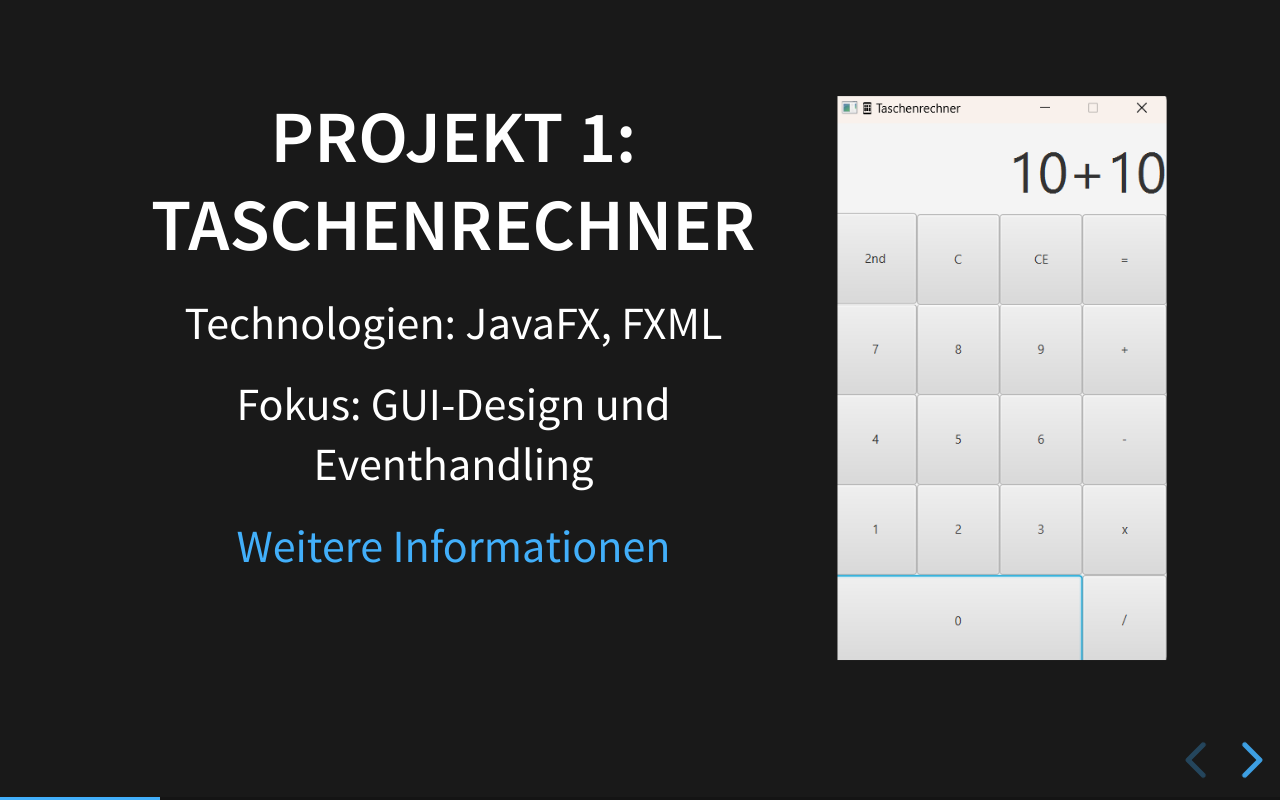
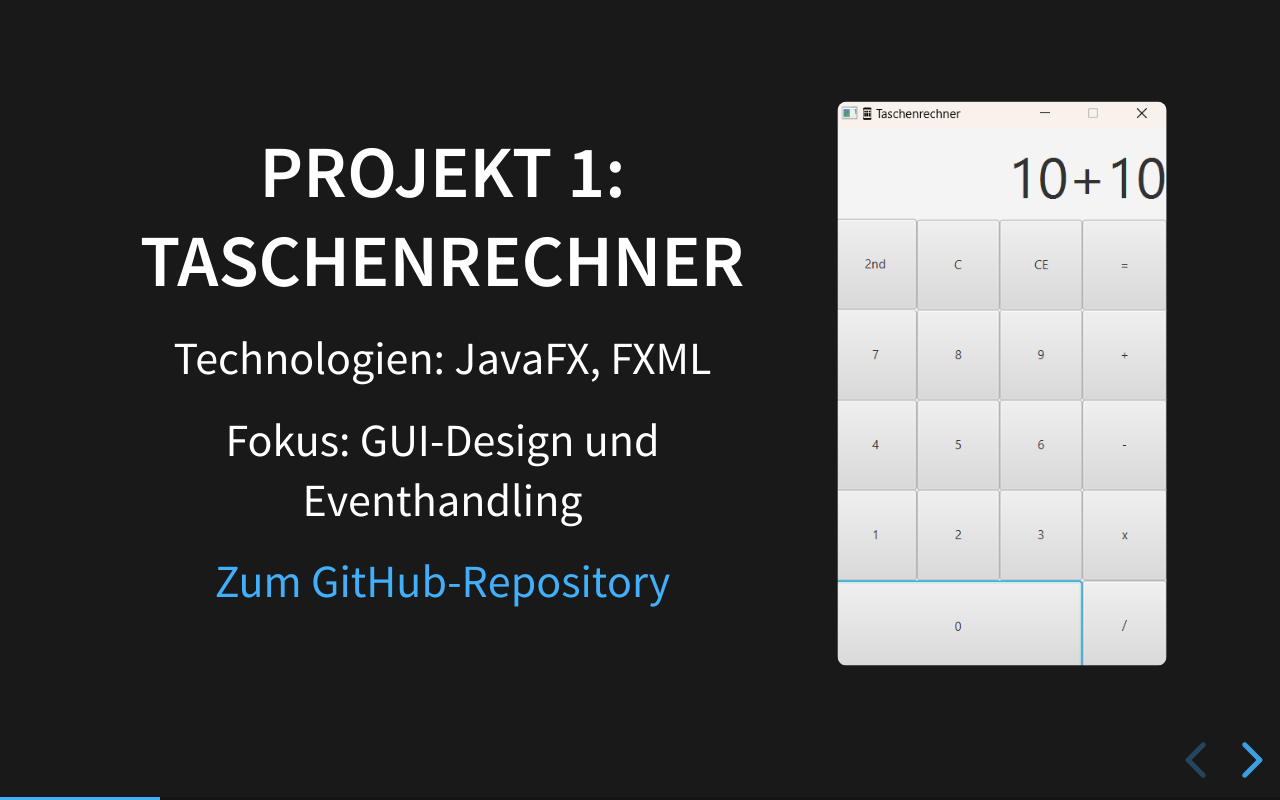
Before and after one commit to AishiDaBoi/ProjekteAusDerHTL, a website: page docs/index.html in a window 1280 px wide. Both pictures are taken after a click on the button "next slide". Drawn offline with Linux system fonts and the light colour scheme.

Commit message:
added github links

```diff
--- a/docs/css/style.css
+++ b/docs/css/style.css
@@ -1,19 +1,38 @@
+/* Layout für jedes Projekt */
 .project {
-    display: flex;                  /* Flexbox für nebeneinander Anordnung */
-    align-items: flex-start;        /* Text und Bild oben ausrichten */
-    gap: 20px;                      /* Abstand zwischen Text und Bild */
-    margin-bottom: 30px;            /* Abstand nach unten */
+    display: flex;                      /* Flexbox für nebeneinander Anordnung */
+    align-items: center;                 /* Vertikale Ausrichtung von Text und Bild */
+    gap: 20px;                           /* Abstand zwischen Text und Bild */
+    margin-bottom: 30px;                 /* Abstand nach unten */
 }
 
+/* Textbereich */
 .text {
-    flex: 1;                        /* Text nimmt verfügbare Breite */
-    padding-right: 20px;            /* Zusätzlicher Abstand rechts */
+    flex: 1;                             /* Text nimmt den verfügbaren Raum ein */
+    padding-right: 20px;                 /* Zusätzlicher Abstand rechts zum Bild */
 }
 
+/* Bildbereich */
+.image {
+    flex-shrink: 0;                      /* Verhindert, dass das Bild schrumpft */
+}
+
+/* Alle Bilder gleich groß und immer rechts neben dem Text */
 .image img {
-    max-width: 300px;               /* Begrenze Bildbreite */
-    height: auto;                   /* Bild bleibt proportional */
-    display: block;                 /* Vermeidet ungewollte zusätzliche Abstände */
-    margin: 0;                      /* Entfernt Standardabstände */
-    padding-bottom: 10px;           /* Sicherer Abstand zur Unterseite */
+    width: 300px;                        /* Festgelegte Breite für alle Bilder */
+    height: auto;                        /* Automatische Höhe, um das Seitenverhältnis zu wahren */
+    display: block;                      /* Verhindert unerwünschte Abstände unter dem Bild */
+    margin-left: 20px;                   /* Abstand nach links zum Text */
+    border-radius: 8px;                  /* Optional: Ecken abrunden */
 }
+
+/* Link-Stile */
+a {
+    text-decoration: none;               /* Entfernt die Unterstreichung der Links */
+    color: #0066cc;                      /* Linkfarbe */
+}
+
+a:hover {
+    text-decoration: underline;          /* Unterstreichung beim Hover */
+    color: #003366;                      /* Dunklere Farbe beim Hover */
+}
--- a/docs/index.html
+++ b/docs/index.html
@@ -11,6 +11,8 @@
 	<!-- Theme used for syntax highlighting of code -->
 	<link rel="stylesheet" href="plugin/highlight/monokai.css">
 	<link rel="stylesheet" href="css/style.css">
+
+	<link rel="icon" type="image/png" href="images/favicon.png" />
 
 </head>
 <body>
@@ -31,7 +33,7 @@
 					<h2>Projekt 1: Taschenrechner</h2>
 					<p>Technologien: JavaFX, FXML</p>
 					<p>Fokus: GUI-Design und Eventhandling</p>
-					<p><a href="calculator.html" target="_blank">Weitere Informationen</a></p>
+					<p><a href="https://github.com/AishiDaBoi/Taschenrechner" target="_blank">Zum GitHub-Repository</a></p>
 				</div>
 				<div class="image">
 					<img src="images/calc.png" id="calcIMG" alt="Taschenrechner">
@@ -47,7 +49,7 @@
 					<h2>Projekt 2: Schere-Stein-Papier</h2>
 					<p>Technologien: Java, GitHub</p>
 					<p>Fokus: Spiel-Logik und GitHub-Nutzung</p>
-					<p><a href="ssp.html" target="_blank">Zum GitHub-Repository</a></p>
+					<p><a href="https://github.com/FTMahringer/SchereSteinPapier_FDM" target="_blank">Zum GitHub-Repository</a></p>
 				</div>
 				<div class="image">
 					<img src="images/ssp.png" id="sspIMG" alt="Schere Stein Papier">
@@ -64,7 +66,7 @@
 					<h2>Projekt 3: Minesweeper</h2>
 					<p>Technologien: JavaFX, Rekursion</p>
 					<p>Fokus: Algorithmen und Spielmechanik</p>
-					<p><a href="minesweeper.html" target="_blank">Weitere Informationen</a></p>
+					<p><a href="https://github.com/AishiDaBoi/LeagueOfMinesweeper" target="_blank">Zum GitHub-Repository</a></p>
 				</div>
 				<div class="image">
 					<img src="images/minesweeper_screenshot.png" alt="Minesweeper GUI">
@@ -84,7 +86,7 @@
 						<li>Projektstrukturplan (PSP)</li>
 					</ul>
 					<p>Technologien: GitHub für Versionskontrolle</p>
-					<p><a href="gruppenprojekt.html" target="_blank">Weitere Informationen</a></p>
+
 				</div>
 				<div class="image">
 					<img src="images/gruppenprojekt_screenshot.png" alt="Gruppenprojekt Screenshot">
@@ -99,7 +101,7 @@
 					<h2>Projekt 5: Quiz-App</h2>
 					<p>Technologien: JavaFX</p>
 					<p>Fokus: Interaktive Anwendungen und Datenverarbeitung</p>
-					<p><a href="quiz-app.html" target="_blank">Weitere Informationen</a></p>
+					<p><a href="https://github.com/dschwarzlm/Quiz" target="_blank">Zum GitHub-Repository</a></p>
 				</div>
 				<div class="image">
 					<img src="images/quiz_app.png" alt="Quiz-App Screenshot">
@@ -118,7 +120,7 @@
 						<li>SCRUM-Methodik: Sprints, Backlog</li>
 						<li>Produktdemo und Dokumentation</li>
 					</ul>
-					<p><a href="snake.html" target="_blank">Weitere Informationen</a></p>
+					<p><a href="https://github.com/number1fragger/Snake" target="_blank">Zum GitHub-Repository</a></p>
 				</div>
 				<div class="image">
 					<img src="images/snake_screenshot.png" alt="Snake Game Screenshot">
@@ -135,7 +137,7 @@
 						<li>Klassische Methoden: Pflichtenheft, PSP</li>
 						<li>Agile Methoden: SCRUM</li>
 					</ul>
-					<p><a href="methoden.html" target="_blank">Weitere Informationen</a></p>
+
 				</div>
 				<div class="image">
 					<img src="images/methoden_screenshot.png" alt="Methoden Screenshot">
```
Also changed, not shown: docs/images/favicon.png (added).
